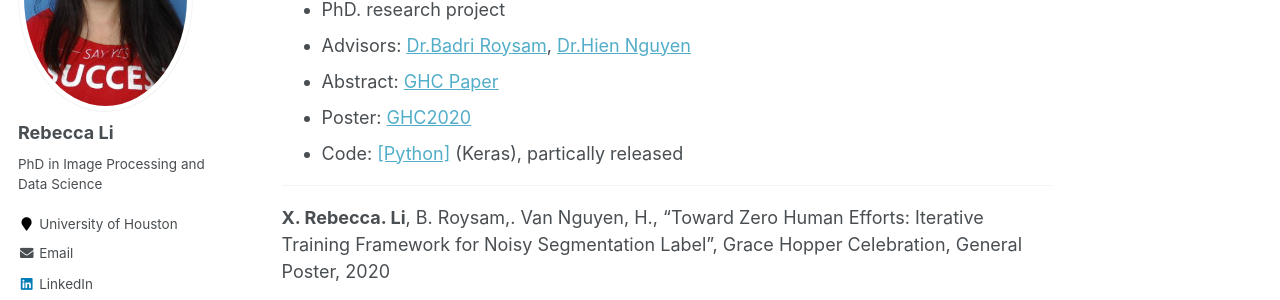
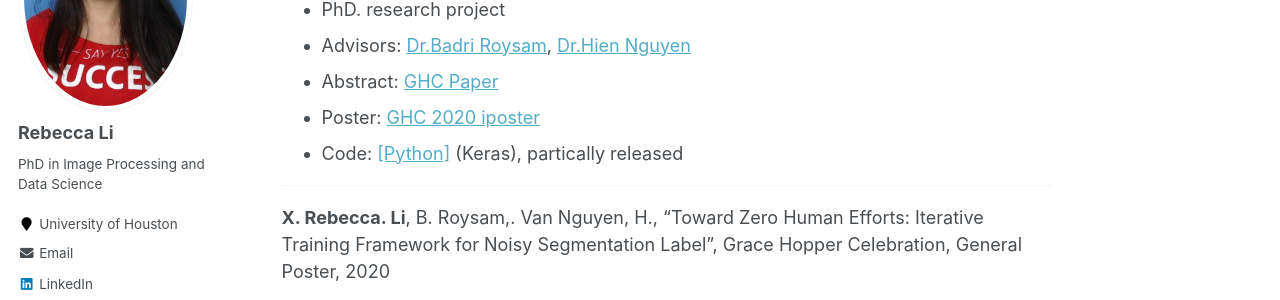
Before and after one commit to Xiaoyang-Rebecca/xiaoyang-rebecca.github.io, a Jekyll site: the page built from _portfolio/1seg.md, in a window 1280 px wide and 900 px high, scrolled down 831 px. Shown: the part 153-453 px from the top of the window. Built offline with Jekyll 4.4.1, drawn with Linux system fonts in a browser that asks for light colours; some web fonts are replaced.

Commit message:
Update 1seg.md

```diff
--- a/_portfolio/1seg.md
+++ b/_portfolio/1seg.md
@@ -15,7 +15,7 @@ We innovatively proposed an efficient unsupervised learning framework to robustl
 - PhD. research project
 - Advisors: [Dr.Badri Roysam](http://www.ee.uh.edu/faculty/roysam), [Dr.Hien Nguyen](https://www.hvnguyen.com/)
 - Abstract: [GHC Paper](https://www.researchgate.net/publication/343385839_Toward_Zero_Human_Efforts_Iterative_Training_Framework_for_Noisy_Segmentation_Label)
-- Poster: [GHC2020](figures/thumb_poster.png)
+- Poster: [GHC 2020 iposter](https://vghc-anitab.ipostersessions.com/default.aspx?s=28-C4-EC-8B-26-D4-88-62-24-32-0F-80-B4-87-FA-9E)
 - Code: [[Python]](https://github.com/RoysamLab/whole_brain_analysis) (Keras), partically released
 
 
```
